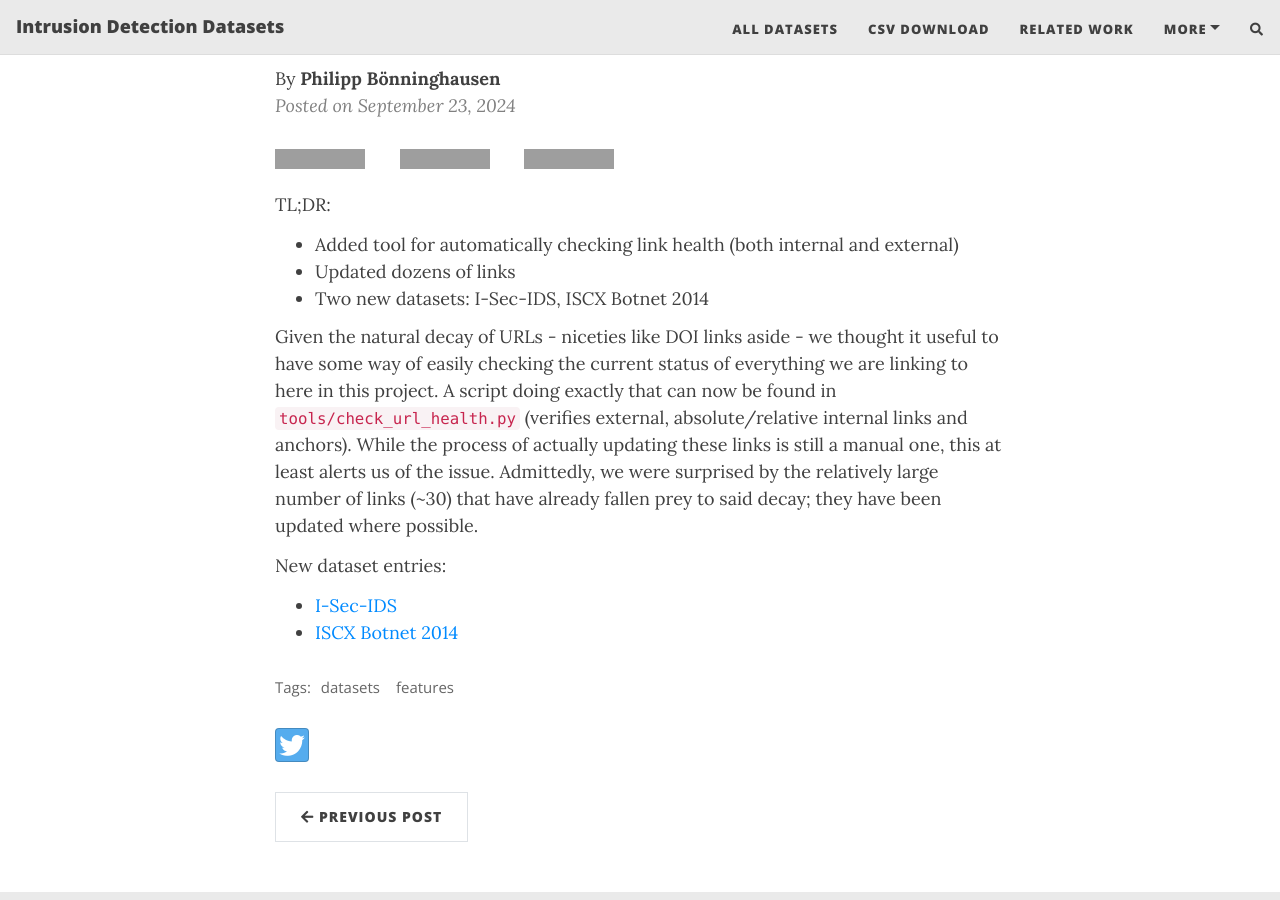
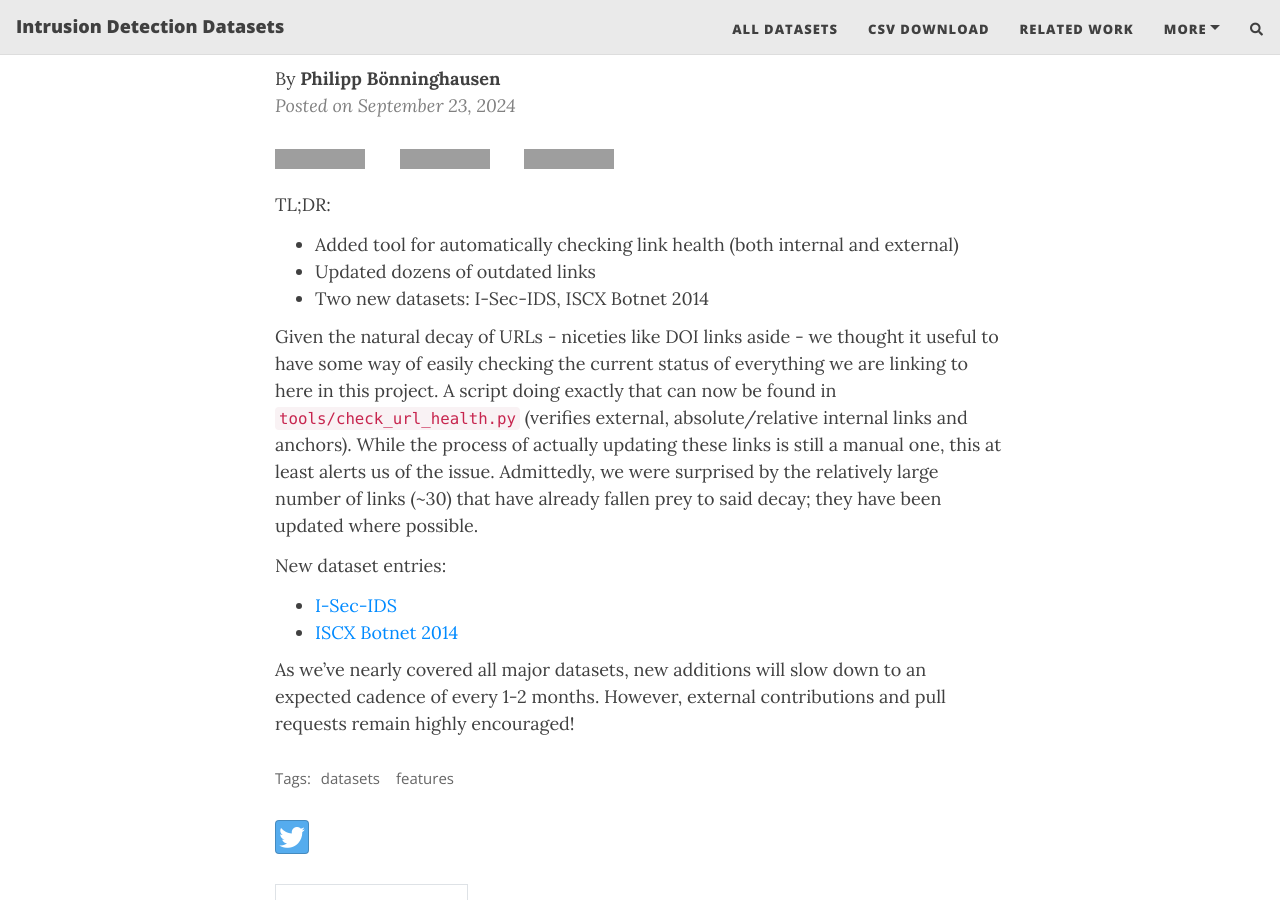
Before and after one commit to fkie-cad/COMIDDS, a Jekyll site: the page built from _posts/2024-09-23-version-1-6.md, in a window 1280 px wide and 900 px high, scrolled down 209 px, cut to the strip 0-900 px from the top of the window. Built offline with Jekyll 4.4.1, drawn with Linux system fonts in a browser that asks for light colours; nearby versions of some CDN libraries; comment, search, counter and statistics services are not loaded; grey boxes are pictures that could not be loaded.

Commit message:
Extend blog post

```diff
--- a/_posts/2024-09-23-version-1-6.md
+++ b/_posts/2024-09-23-version-1-6.md
@@ -11,7 +11,7 @@ author: Philipp Bönninghausen
 
 TL;DR:
 - Added tool for automatically checking link health (both internal and external)
-- Updated dozens of links
+- Updated dozens of outdated links
 - Two new datasets: I-Sec-IDS, ISCX Botnet 2014
 
 Given the natural decay of URLs - niceties like DOI links aside - we thought it useful to have some way of easily checking the current status of everything we are linking to here in this project.
@@ -23,3 +23,6 @@ they have been updated where possible.
 New dataset entries:
 - [I-Sec-IDS](/COMIDDS/content/datasets/i_sec_ids)
 - [ISCX Botnet 2014](/COMIDDS/content/datasets/iscx_botnet_2014)
+
+As we've nearly covered all major datasets, new additions will slow down to an expected cadence of every 1-2 months.
+However, external contributions and pull requests remain highly encouraged!
```
